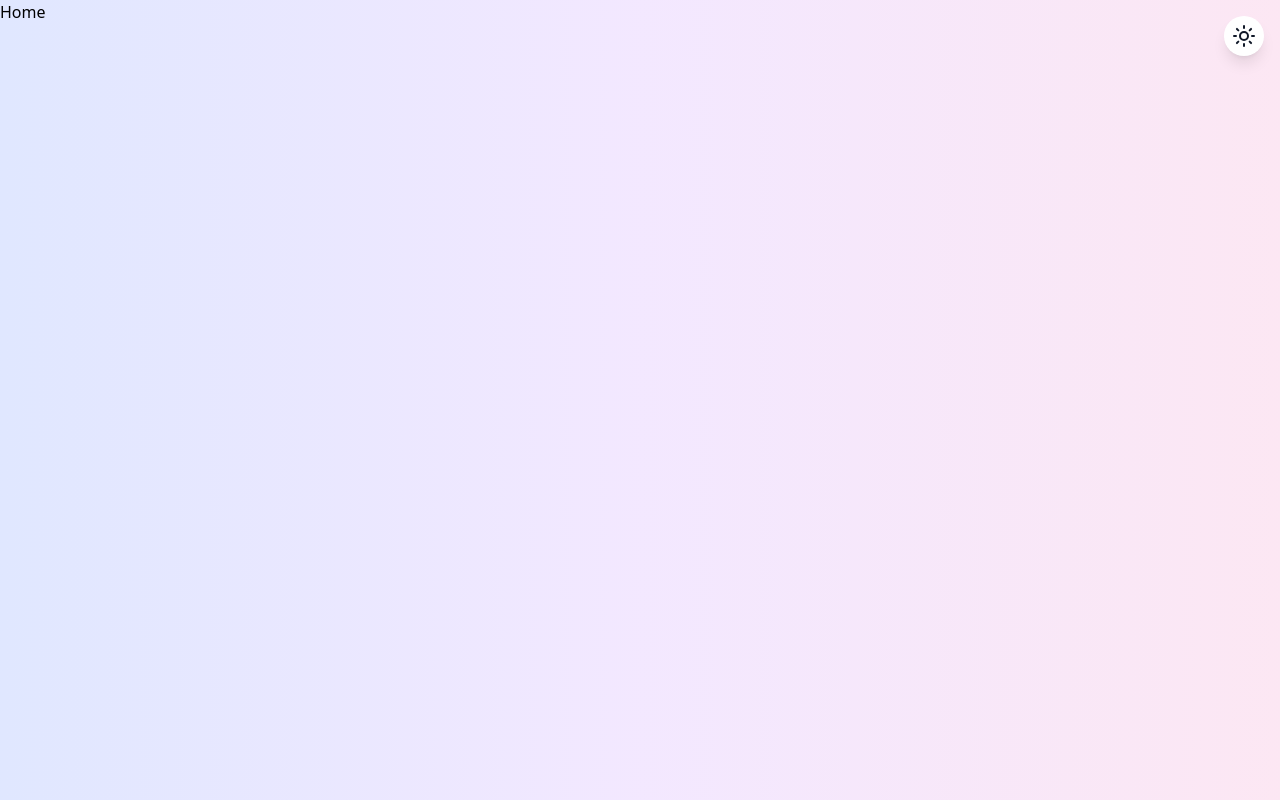
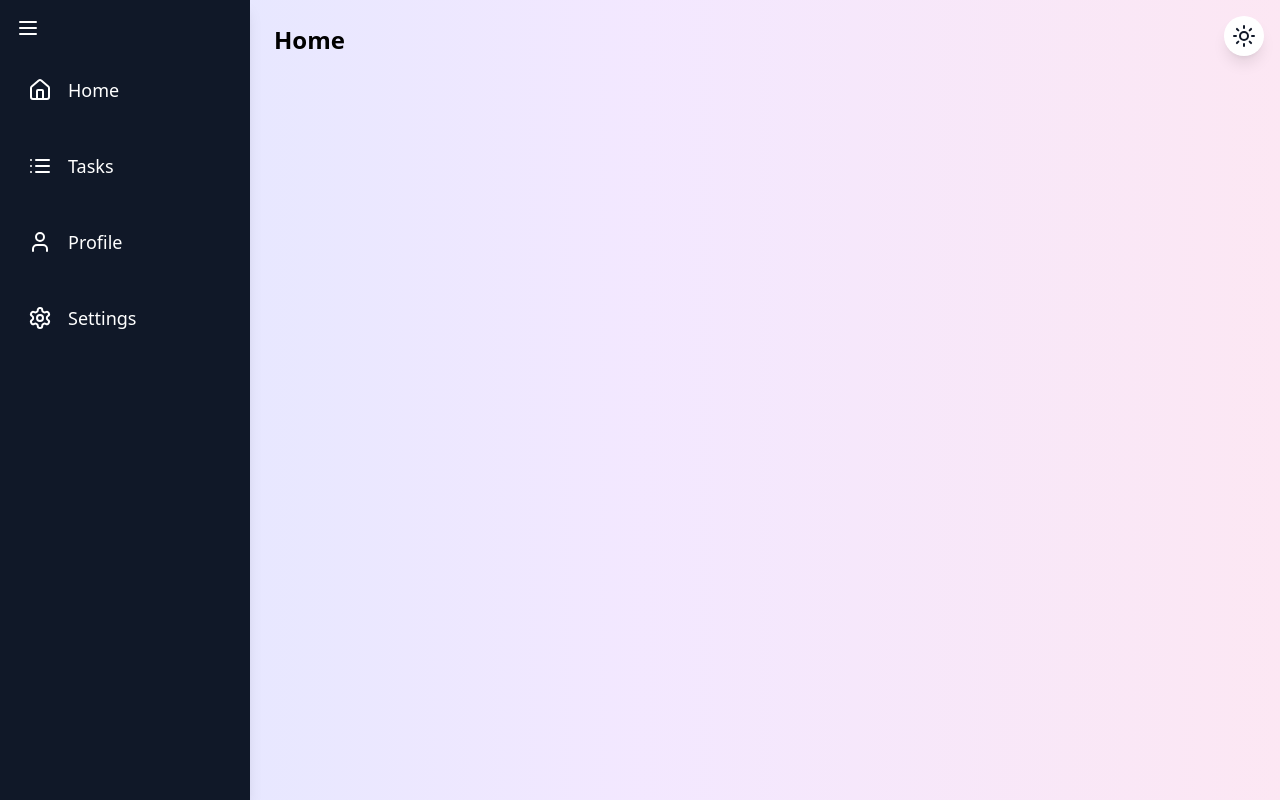
Before and after one commit to ShivaniYadav07/habit-system, a React (Vite) app: page / in a window 1280 px wide. Built offline with nearby package versions, Linux system fonts and the light colour scheme.

Commit message:
add framer-motion and react-icons dependencies; implement Sidebar component with animations and create Welcome page

```diff
--- a/package.json
+++ b/package.json
@@ -12,9 +12,11 @@
   "dependencies": {
     "@tailwindcss/vite": "^4.0.7",
     "axios": "^1.7.9",
+    "framer-motion": "^12.4.7",
     "lucide-react": "^0.475.0",
     "react": "^19.0.0",
     "react-dom": "^19.0.0",
+    "react-icons": "^5.5.0",
     "react-router-dom": "^7.2.0",
     "tailwindcss": "^4.0.7"
   },
--- a/src/components/Sidebar.jsx
+++ b/src/components/Sidebar.jsx
@@ -1,9 +1,33 @@
-import React from 'react'
+import { useState } from "react";
+import { Home, List, User, Settings, Menu } from "lucide-react";
+import { motion } from "framer-motion";
 
 const Sidebar = () => {
+  const [isOpen, setIsOpen] = useState(true);
+
   return (
-    <div>Sidebar</div>
-  )
-}
+    <motion.div
+      animate={{ width: isOpen ? 250 : 80 }}
+      className="h-screen bg-gray-900 text-white shadow-lg flex flex-col p-4 transition-all"
+    >
+      <button onClick={() => setIsOpen(!isOpen)} className="mb-6 text-white">
+        <Menu size={24} />
+      </button>
 
-export default Sidebar
+      <nav className="space-y-6">
+        {[{ icon: Home, label: "Home" }, { icon: List, label: "Tasks" }, { icon: User, label: "Profile" }, { icon: Settings, label: "Settings" }].map((item, index) => (
+          <motion.div
+            key={index}
+            whileHover={{ scale: 1.1 }}
+            className="flex items-center gap-4 p-3 rounded-lg hover:bg-gray-800 cursor-pointer"
+          >
+            <item.icon size={24} />
+            {isOpen && <span className="text-lg">{item.label}</span>}
+          </motion.div>
+        ))}
+      </nav>
+    </motion.div>
+  );
+};
+
+export default Sidebar;
--- a/src/pages/Home.jsx
+++ b/src/pages/Home.jsx
@@ -1,9 +1,15 @@
-import React from 'react'
+import React from "react";
+import Sidebar from "../components/Sidebar";
 
 const Home = () => {
   return (
-    <div>Home</div>
-  )
-}
+    <div className="flex">
+      <Sidebar />
+      <div className="flex-1 p-6">
+        <h1 className="text-2xl font-bold">Home</h1>
+      </div>
+    </div>
+  );
+};
 
-export default Home
+export default Home;
--- /dev/null
+++ b/src/pages/Welcome.jsx
@@ -0,0 +1,44 @@
+import { useTheme } from "../utility/ThemeProvider";
+
+const Welcome = () => {
+  const { darkMode } = useTheme();
+
+  return (
+    <div
+      className={`min-h-screen flex flex-col items-center justify-center p-6`}
+    >
+      <div
+        className="relative w-full max-w-4xl p-8 rounded-2xl shadow-lg
+        backdrop-blur-md  border border-white/20 dark:border-gray-700"
+      >
+        <h1 className="text-4xl font-bold text-center mb-6
+         drop-shadow-md">
+          Welcome to Your Habit Tracker
+        </h1>
+
+        <p className="text-lg text-center mb-6">
+          Build habits, track progress, and stay motivated every day.
+        </p>
+
+        <div className="grid grid-cols-1 md:grid-cols-3 gap-6">
+          <div className="p-6 rounded-xl bg-purple-100 dark:bg-purple-400 shadow-md  transform hover:scale-105">
+            <h3 className="text-xl font-semibold mb-2">Daily Goals</h3>
+            <p>Track and achieve your daily habits efficiently.</p>
+          </div>
+
+          <div className="p-6 rounded-xl bg-yellow-100 dark:bg-yellow-400 shadow-md  hover:scale-105">
+            <h3 className="text-xl font-semibold mb-2">Streak Progress</h3>
+            <p>Monitor your longest streaks and keep pushing forward.</p>
+          </div>
+
+          <div className="p-6 rounded-xl bg-pink-100 dark:bg-pink-400 shadow-md  hover:scale-105">
+            <h3 className="text-xl font-semibold mb-2">Reminders</h3>
+            <p>Get timely notifications to stay on track.</p>
+          </div>
+        </div>
+      </div>
+    </div>
+  );
+};
+
+export default Welcome;
```
Also changed, not shown: 1 other file (tests, documents, lock files or other folders).
